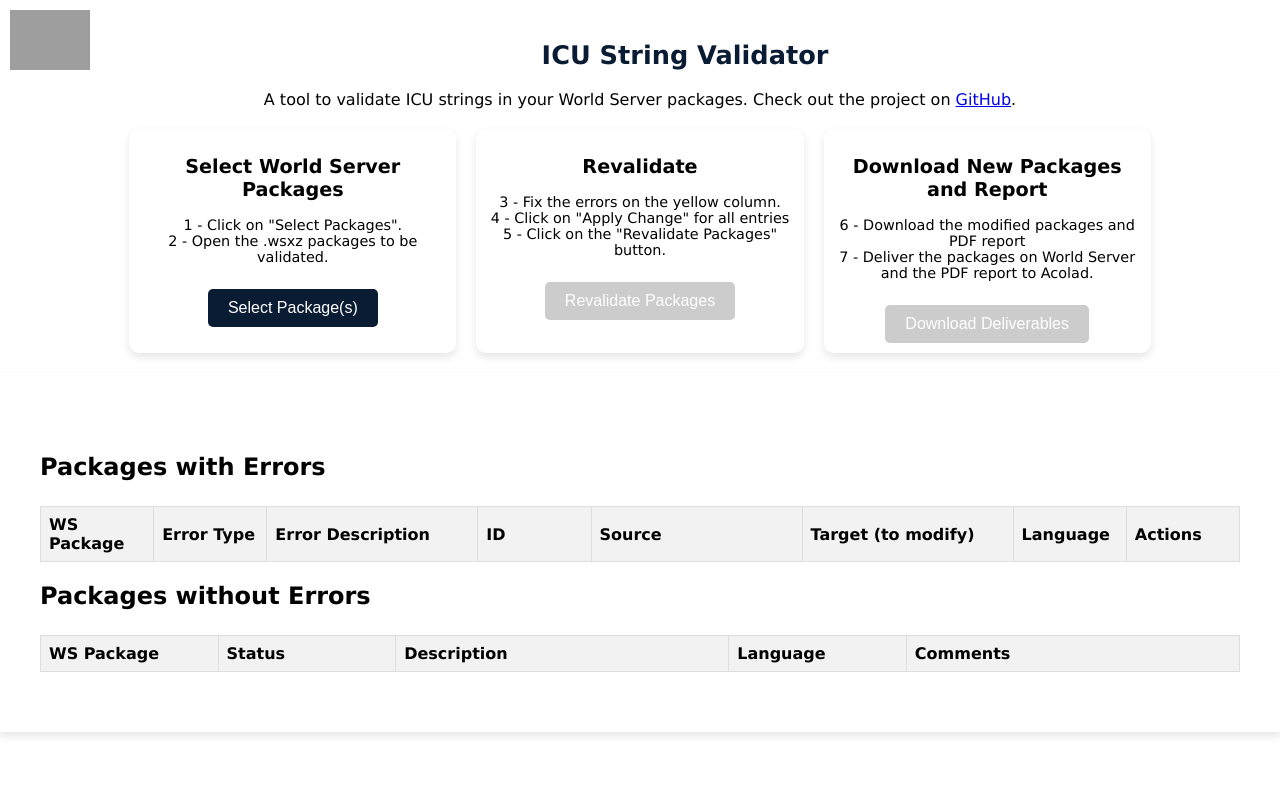
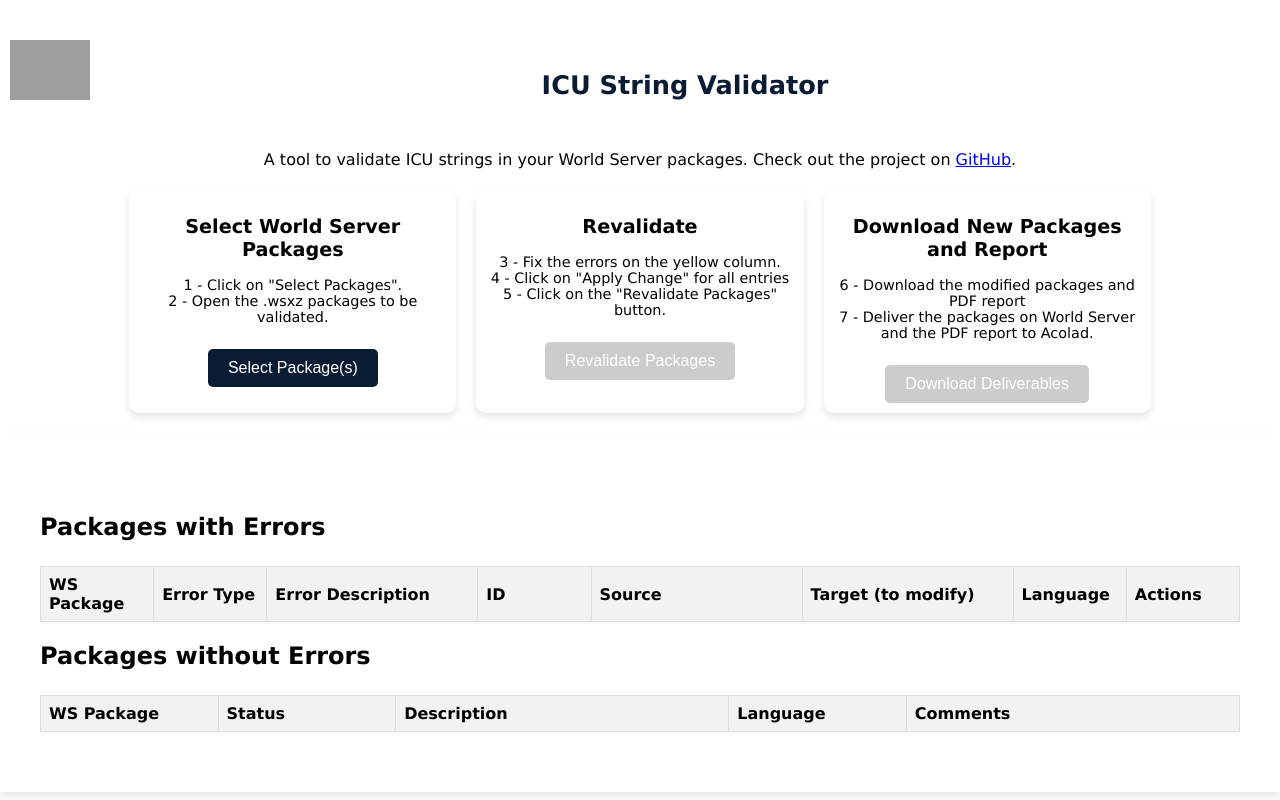
Before and after one commit to LCapy/ICU-Validator, a plain HTML site: page index.html in a window 1280 px wide. Drawn offline with Linux system fonts and the light colour scheme; grey boxes are pictures that could not be loaded.

Commit message:
Update index.html

```diff
--- a/index.html
+++ b/index.html
@@ -201,7 +201,7 @@
 <body>
     <div class="header">
         <img src="https://languageco.com/wp-content/uploads/listing-uploads/logo/2022/07/acolad-a-white.png" alt="Acolad Logo">
-        <h1><br>ICU String Validator<br</h1>
+        <h1><br><br>ICU String Validator<br><br></h1>
     </div>
     <div class="header-description">
         A tool to validate ICU strings in your World Server packages. Check out the project on <a href="https://github.com/LCapy/ICU-Validator" target="_blank">GitHub</a>.
```
